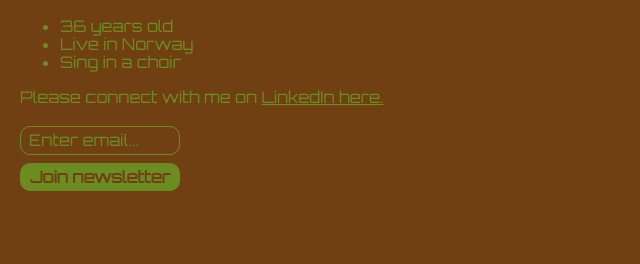
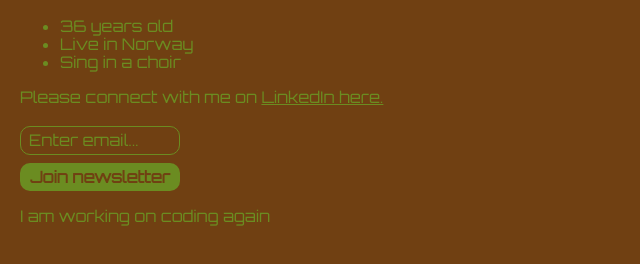
Before and after one commit to b0146/Personal-site, a plain HTML site: page index.html in a window 1280 px wide. Shown: the part 514-778 px from the top of the page, without its empty margins (0-640 px from the left). Drawn offline with nearby package versions, Linux system fonts and the light colour scheme; a web font is replaced by a local one.

Commit message:
Update index.html

```diff
--- a/index.html
+++ b/index.html
@@ -21,5 +21,6 @@
         <p>Please connect with me on <a href="https://www.linkedin.com/in/per-harald-borgen/" taget="_blank">LinkedIn here.</a></p>
         <input type="text" placeholder="Enter email...">
         <button>Join newsletter</button>
+        <p>I am working on coding again</p>
     </body>
 </html>
```
